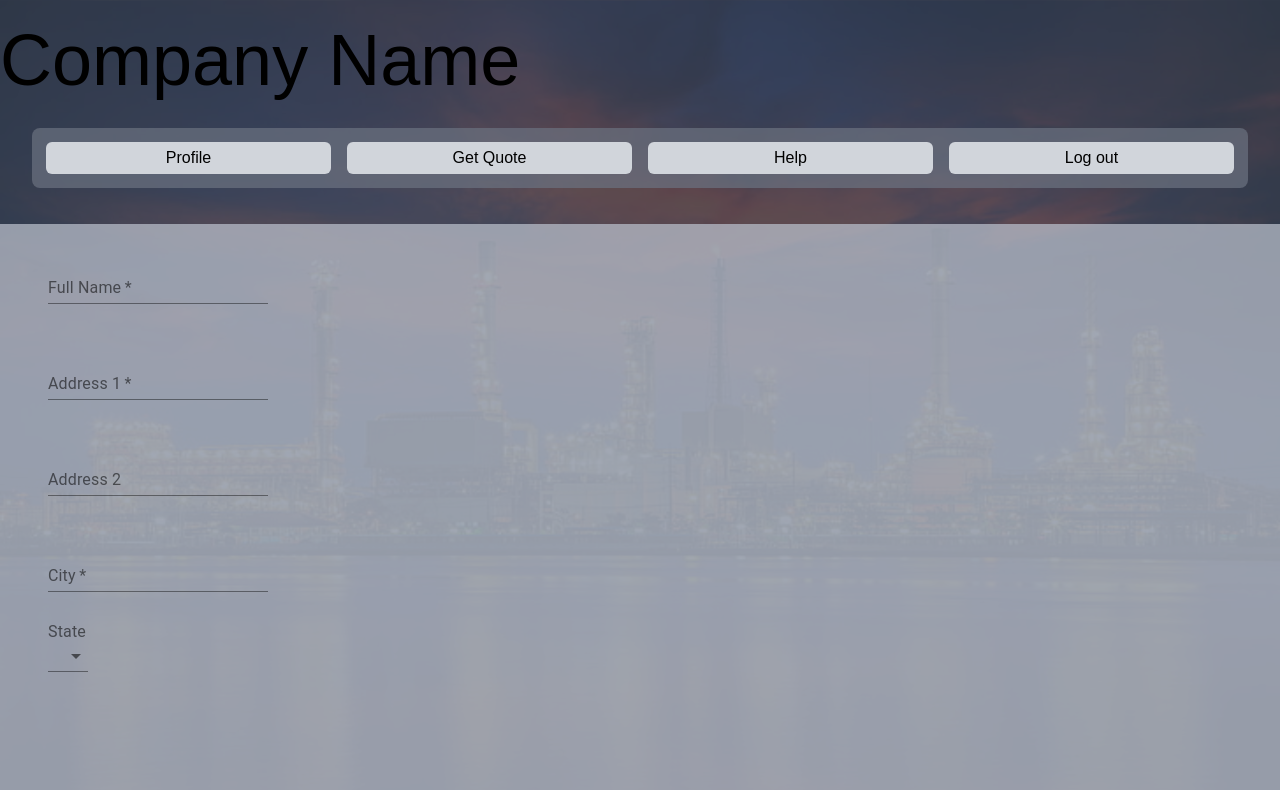
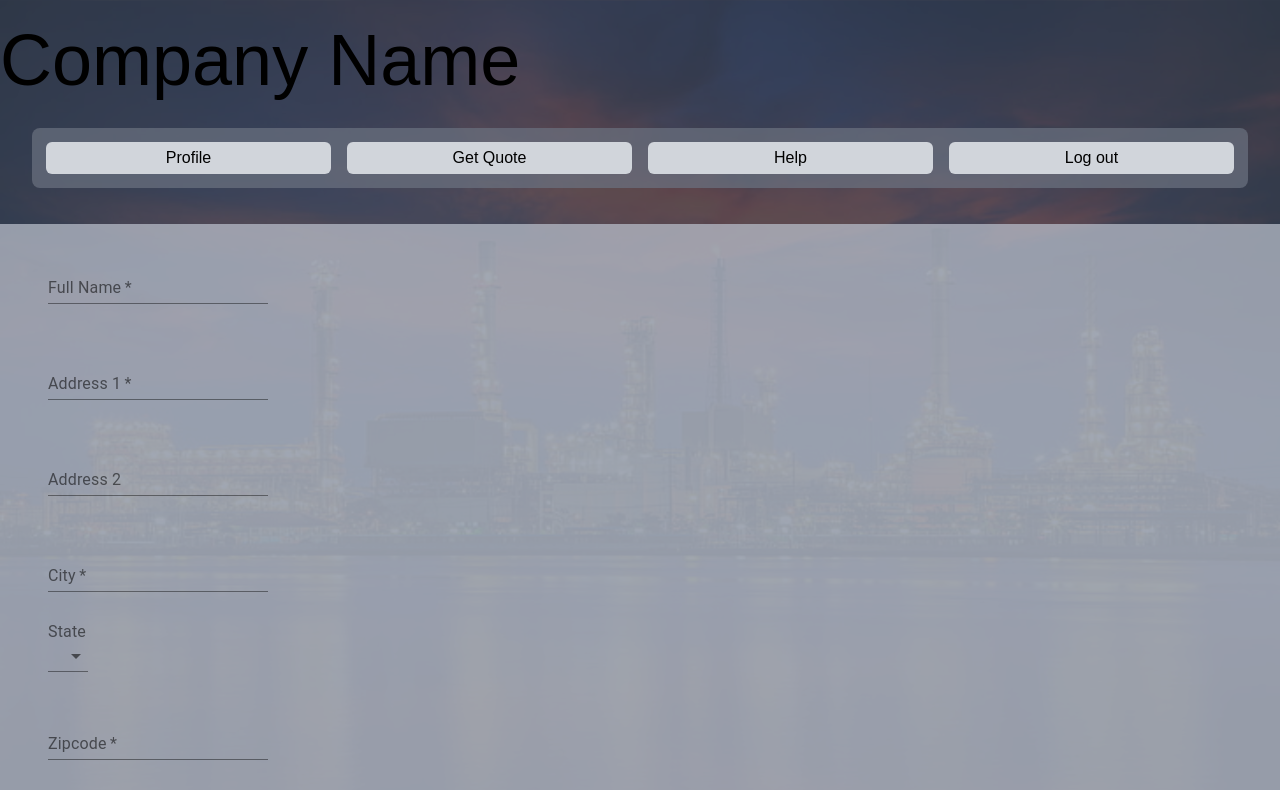
Before and after one commit to NightFox001/4353-Assignment, a Next.js app in the folder 4353-fuel-app/: page /profile in a window 1280 px wide. Shown: the top 790 px of the page. Built offline with nearby package versions, Linux system fonts and the light colour scheme.

Commit message:
added zipcode field

```diff
--- a/4353-fuel-app/pages/profile.js
+++ b/4353-fuel-app/pages/profile.js
@@ -26,13 +26,14 @@ const Login = () => {
     const [address2, setAddress2] = useState("")
     const [city, setCity] = useState("")
     const [state, setState] = useState("")
+    const [zipcode, setZipcode] = useState("")
     const [loadingAccount, setLoadingAccount] = useState(false)
 
 
     return (
         <div class=''>
             <Header />
-            <div class=' bg-gray-400 bg-opacity-95 text-white h-screen'>
+            <div class='bg-gray-400 bg-opacity-95 h-screen'>
     {/* be on Profile page / form:
 	- Full Name (50 characters, required)
 	- Address 1 (100 characters, required)
@@ -143,6 +144,16 @@ const Login = () => {
                         <option value={'WI'}>WI</option>
                         <option value={'WY'}>WY</option>
                         </Select>
+                        <br/><br/>
+                        <TextField
+                        label="Zipcode"
+                        type="text"
+                        margin="normal"
+                        value={zipcode}
+                        onChange={(e) => setPassword(e.target.value)}
+                        required
+                        />
+                    <br/><br/>
 
                 </form>
             </div>
```
